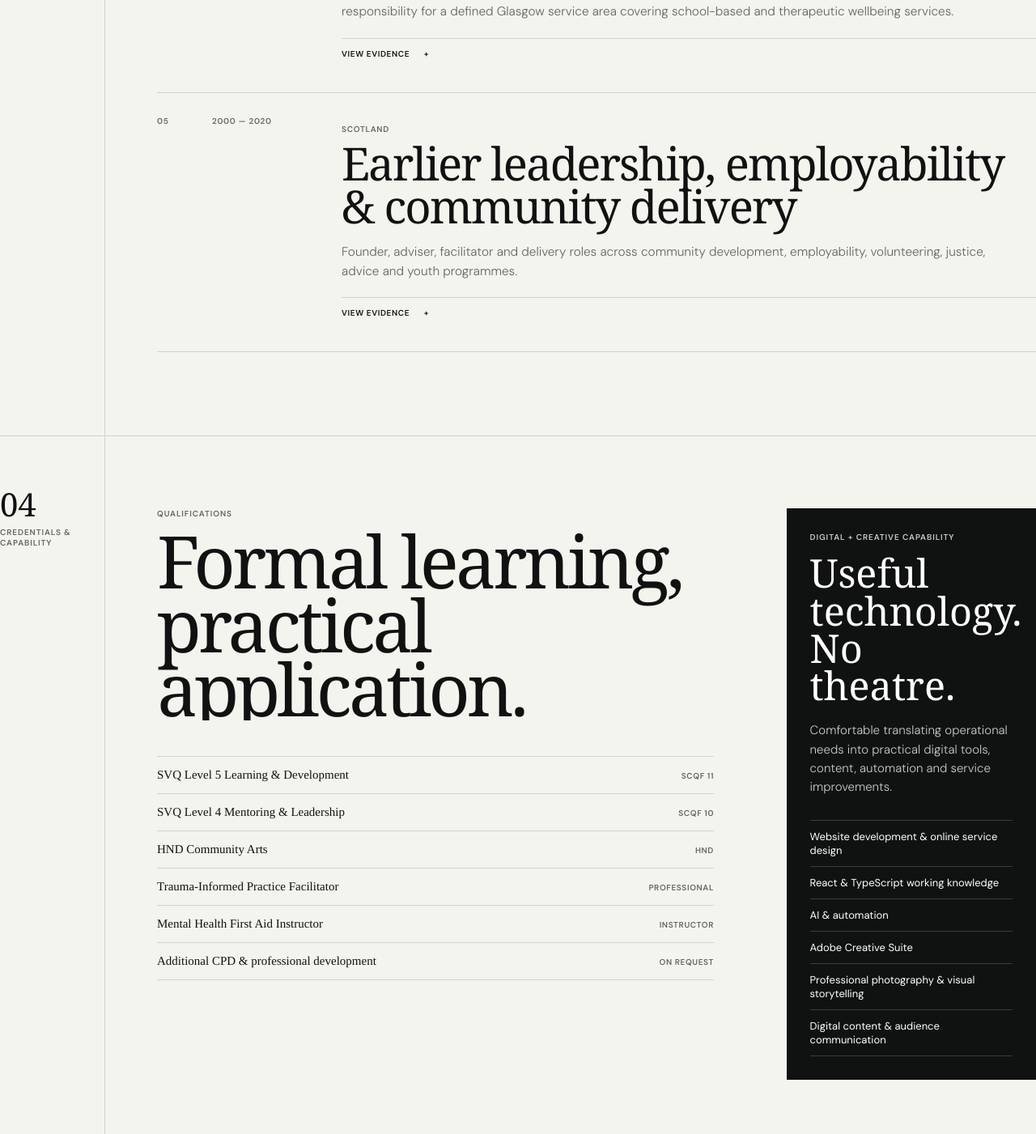
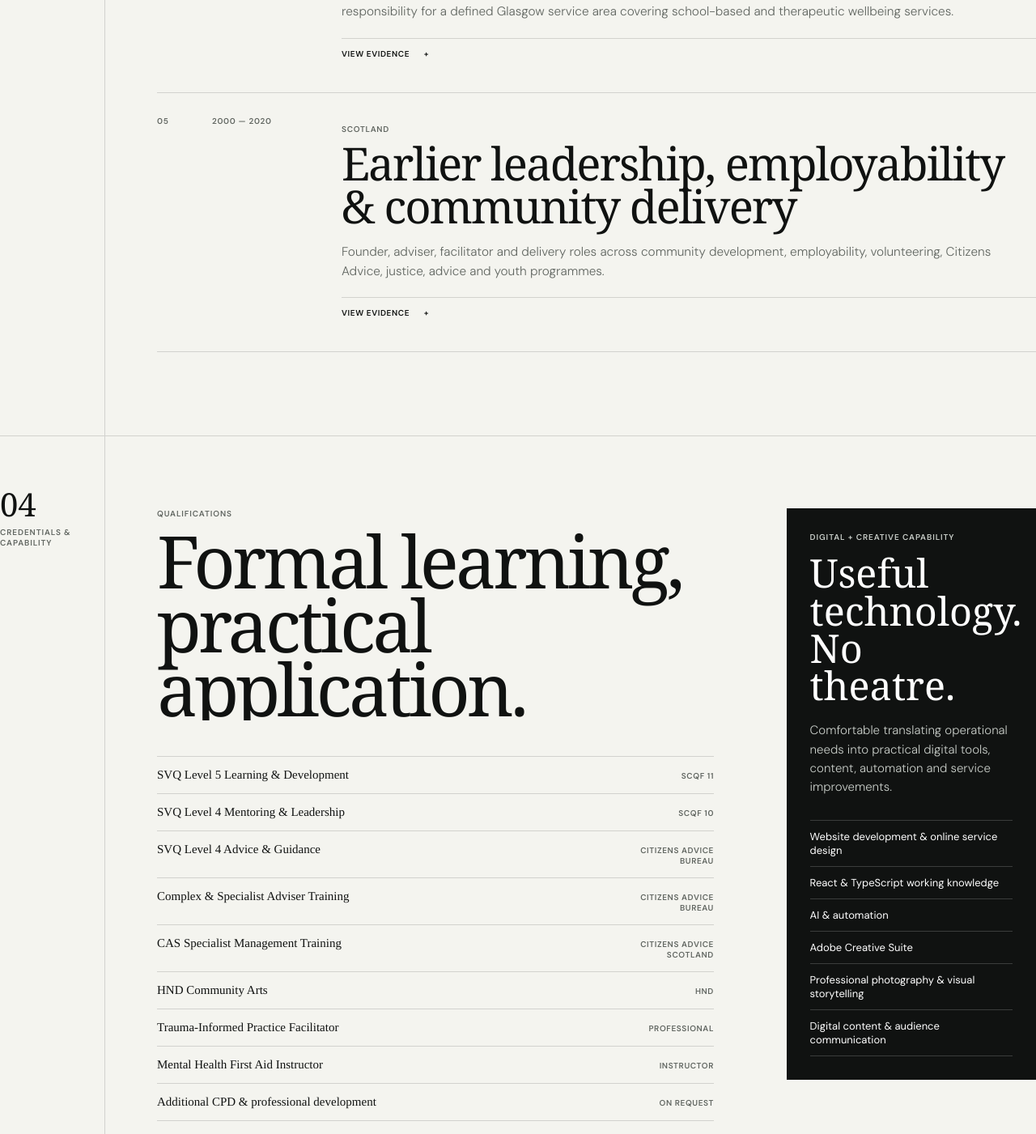
Before and after one commit to Mcsnappy-maker/executive-dossier, a Next.js app: page / in a window 1280 px wide. Shown: the part 4616-6017 px from the top of the page at 81% size. Built offline with nearby package versions, Linux system fonts and the light colour scheme; a web font is replaced by a local one.

Commit message:
Add Citizens Advice roles and qualifications

```diff
--- a/components/ExecutiveDossierApp.tsx
+++ b/components/ExecutiveDossierApp.tsx
@@ -84,9 +84,11 @@ const roles = [
     title: "Earlier leadership, employability & community delivery",
     organisation: "Scotland",
     summary:
-      "Founder, adviser, facilitator and delivery roles across community development, employability, volunteering, justice, advice and youth programmes.",
+      "Founder, adviser, facilitator and delivery roles across community development, employability, volunteering, Citizens Advice, justice, advice and youth programmes.",
     evidence: [
       "Founded Holistic Enterprises Scotland and designed training, employability, wellbeing and youth-development programmes.",
+      "Managed the Citizens Advice Bureau Youth Reachout Project for 14–25 year olds, combining advice, advocacy, outreach, workshops and staff and volunteer coordination.",
+      "Worked as Regional Support Manager & Training Officer across Citizens Advice bureaux, providing second-tier support on complex advice, adviser training, service development and partnership work.",
       "Delivered prison-based employability, mentoring and personal-development programmes including HM Polmont.",
       "Supported governance, safeguarding, volunteering, advice and employability work across community organisations.",
       "Built long-term partnerships with schools, councils, police, prisons, social services and local organisations.",
@@ -97,6 +99,9 @@ const roles = [
 const qualifications = [
   { name: "SVQ Level 5 Learning & Development", level: "SCQF 11" },
   { name: "SVQ Level 4 Mentoring & Leadership", level: "SCQF 10" },
+  { name: "SVQ Level 4 Advice & Guidance", level: "Citizens Advice Bureau" },
+  { name: "Complex & Specialist Adviser Training", level: "Citizens Advice Bureau" },
+  { name: "CAS Specialist Management Training", level: "Citizens Advice Scotland" },
   { name: "HND Community Arts", level: "HND" },
   { name: "Trauma-Informed Practice Facilitator", level: "Professional" },
   { name: "Mental Health First Aid Instructor", level: "Instructor" },
```
